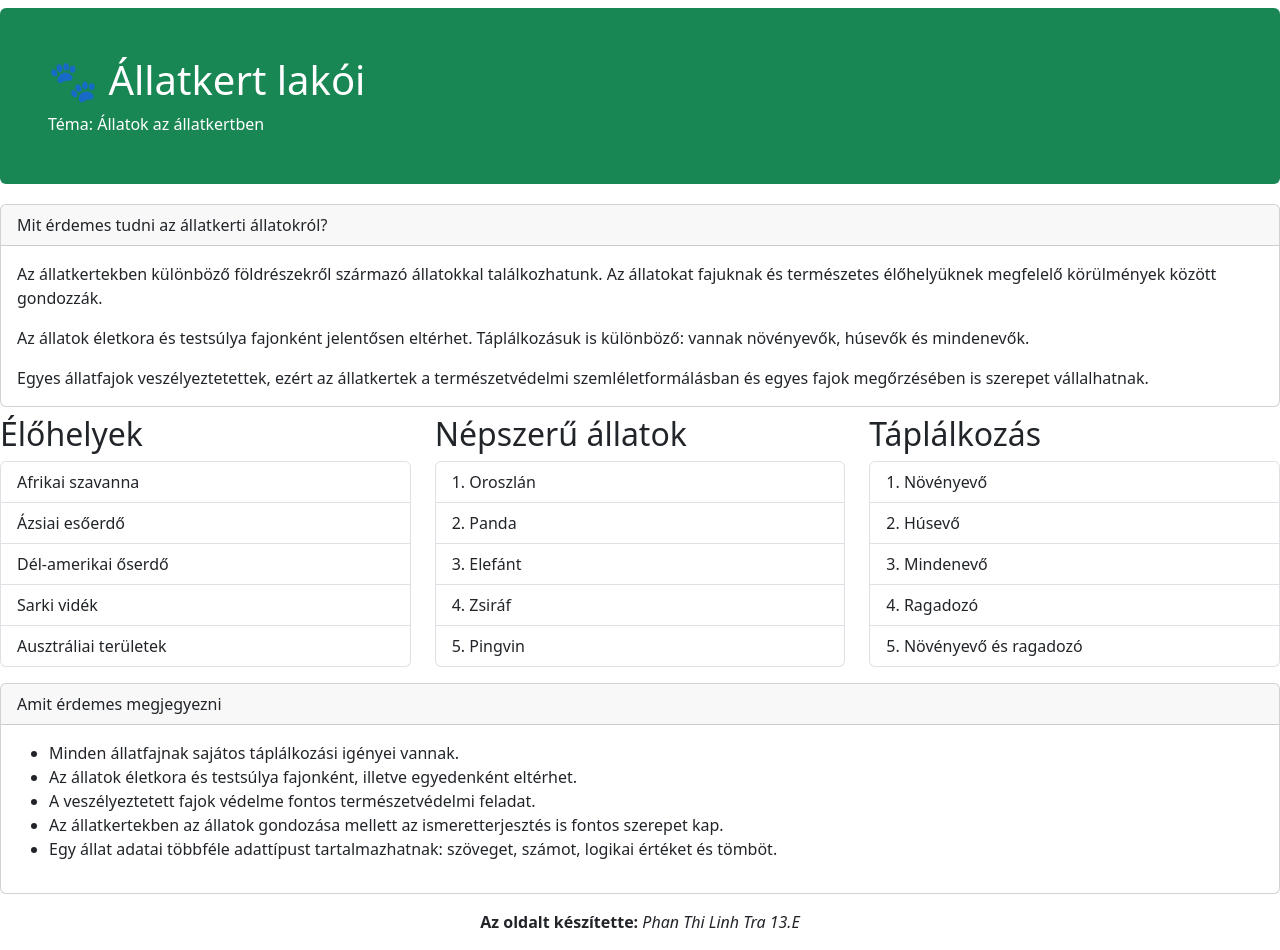
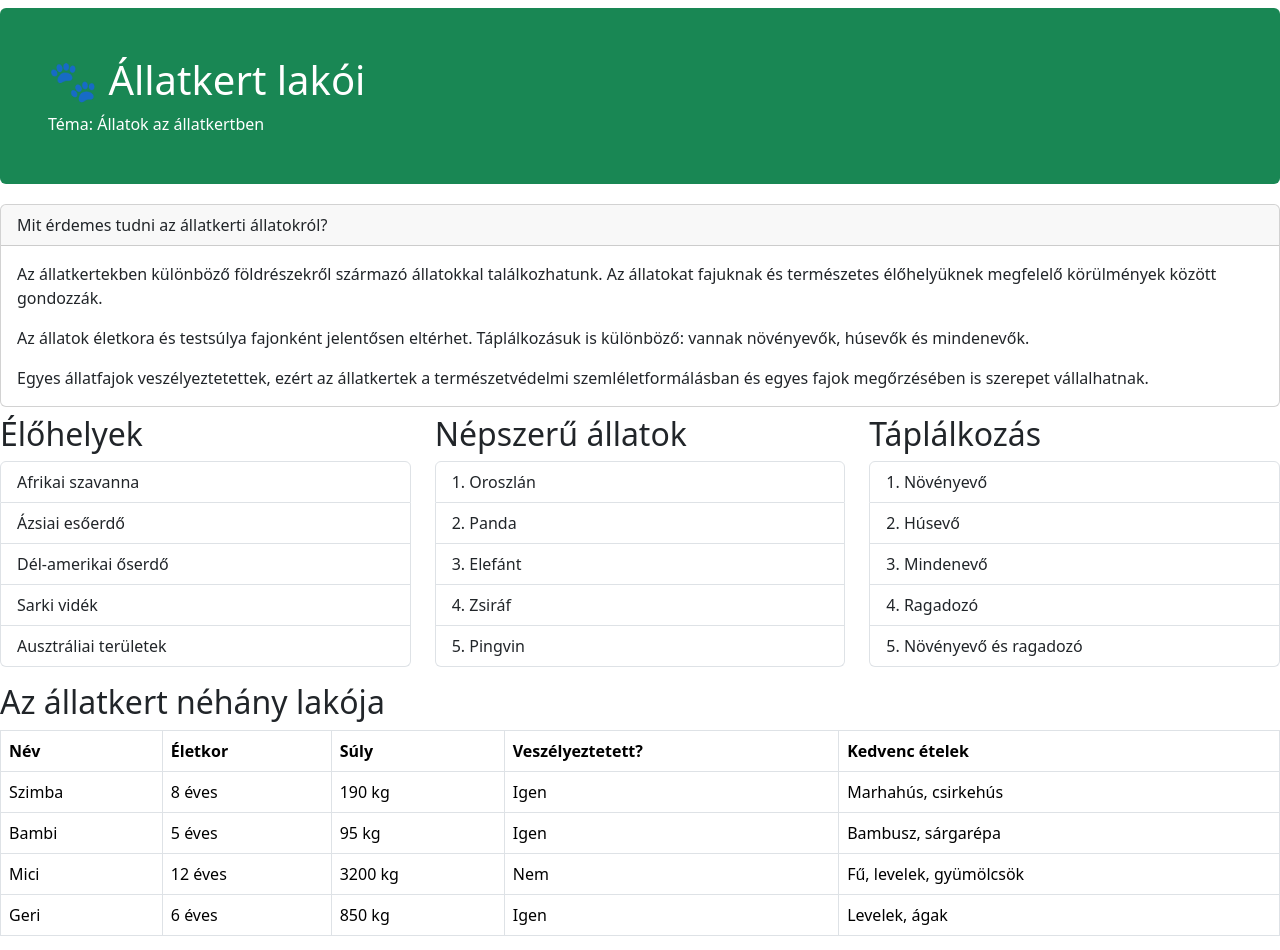
Before and after one commit to Halasskaaa/oldalbontasGyakorloReact, a React (Vite) app: page / in a window 1280 px wide. Shown: the top 950 px of the page. Built offline with nearby package versions, Linux system fonts and the light colour scheme; the HTML template or start-up script is replaced by a standard one.

Commit message:
save allatok táblázat

```diff
--- a/src/App.tsx
+++ b/src/App.tsx
@@ -1,6 +1,8 @@
 import Fejlec from './components/1fejlec';
 import Bevezeto from './components/2bevezeto';
 import Lista from './components/3lista';
+import Allatok from './components/4allatok';
+
 import Megjegyzes from './components/6megjegyzes';
 import Lablec from './components/7lablec';
 
@@ -10,6 +12,8 @@ function App() {
       <Fejlec />
       <Bevezeto />
       <Lista />
+      <Allatok />
+
       <Megjegyzes />
       <Lablec />
     </>
--- a/src/components/4allatok.tsx
+++ b/src/components/4allatok.tsx
@@ -3,8 +3,35 @@ import allatAdat from "../data/allatAdat";
 function Allatok() {
     return (
         <div className="row-mb-1">
-            <div className="col-sm-12_kartya_mb-3"></div>
+            <div className="col-sm-12 kartya mb-3">
+                <h2>Az állatkert néhány lakója</h2>
+
+                <table className="table table-bordered">
+                    <thead>
+                        <tr>
+                            <th>Név</th>
+                            <th>Életkor</th>
+                            <th>Súly</th>
+                            <th>Veszélyeztetett?</th>
+                            <th>Kedvenc ételek</th>
+                        </tr>
+                    </thead>
+
+                    <tbody>
+                        {allatAdat.map( (allat) => (
+                            <tr key={allat.nev}>
+                                <td>{allat.nev}</td>
+                                <td>{allat.eletkor} éves</td>
+                                <td>{allat.suly} kg</td>
+                                <td>{allat.veszelyeztetett ? "Igen" : "Nem"}</td>
+                                <td>{allat.kedvecEtelek.join(", ")}</td>
+                            </tr>
+                        ) )}
+                    </tbody>
+                </table>
+            </div>
         </div>
-
     )
 }
+
+export default Allatok;
```
